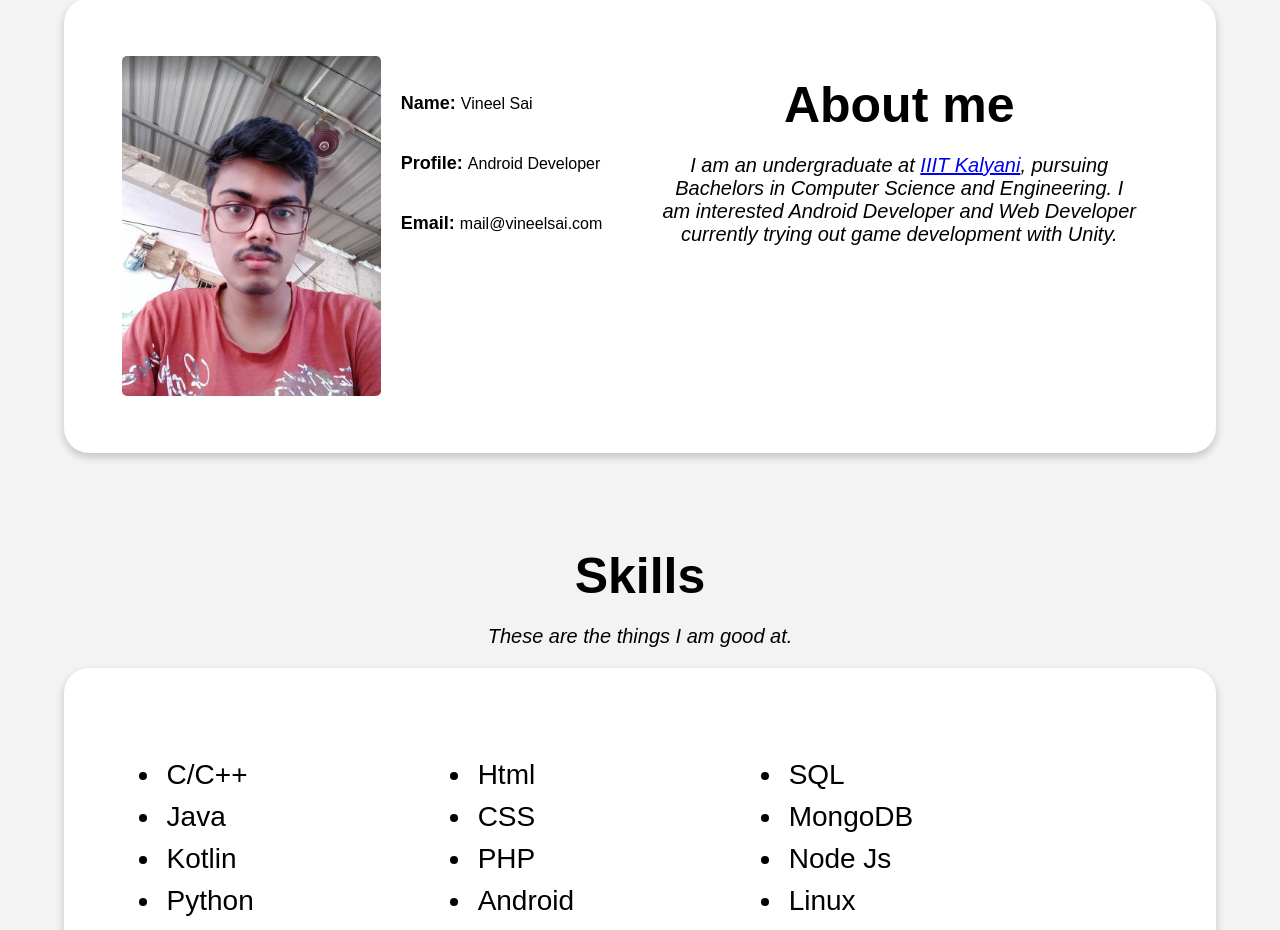
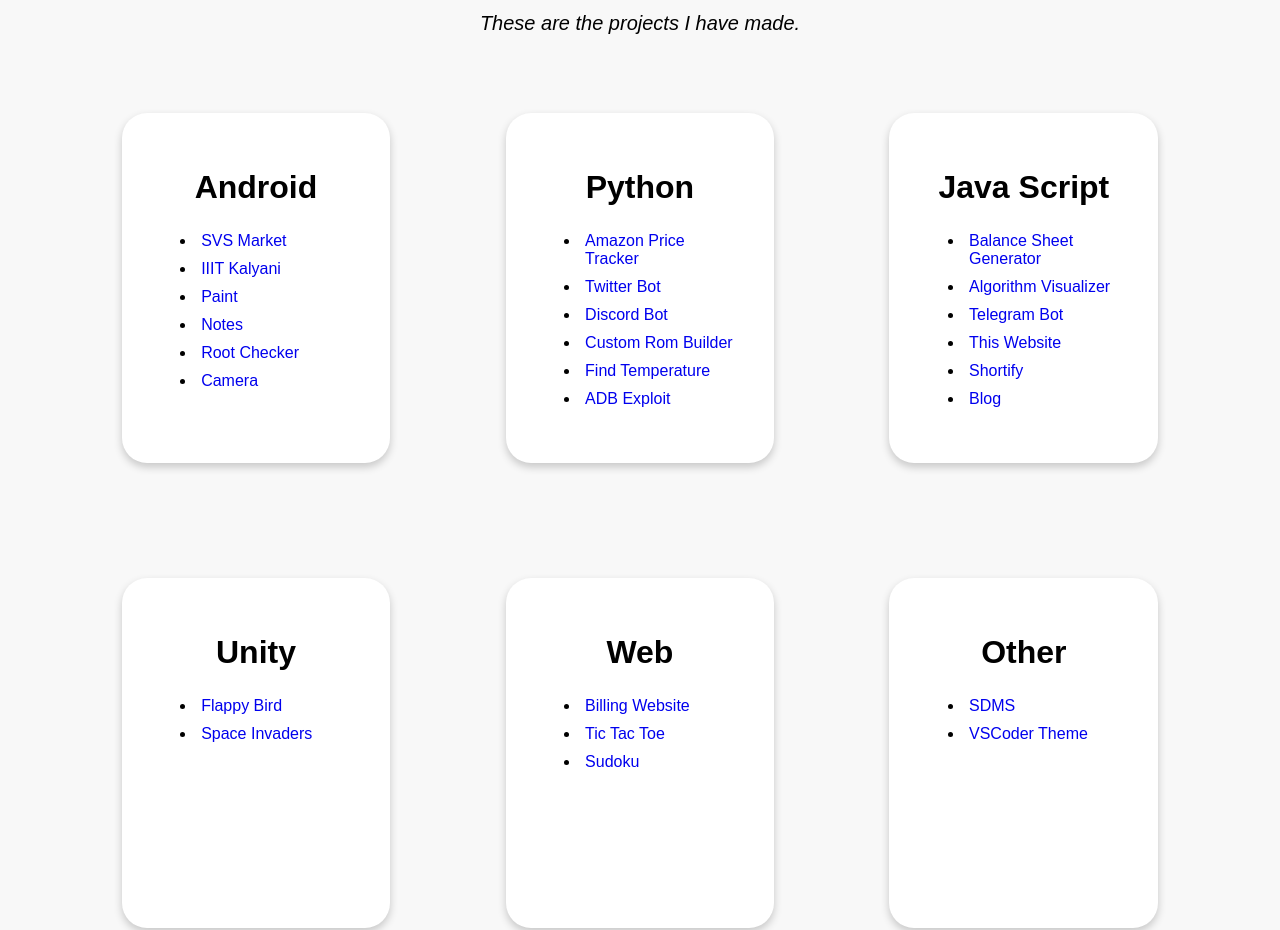
Before and after one commit to VSArchive/Portfolio-Archive-3, a Next.js app: page /portfolio in a window 1280 px wide. Shown: the part 930-1860 px from the top of the page. Built offline with nearby package versions, Linux system fonts and the light colour scheme; a web font is replaced by a local one.

Commit message:
remove some stuff

```diff
--- a/pages/portfolio.js
+++ b/pages/portfolio.js
@@ -14,8 +14,9 @@ export default function Home() {
 				<link rel="icon" href="/img/logo.png" />
 				<meta name="viewport" content="width=device-width, initial-scale=1" />
 				<meta name="Description"
-					content="Portfolio website of Vineel Sai I am an undergraduate at IIIT Kalyani, pursuing Bachelors in Computer
-    						Science and Engineering. I am a Android Developer and a Web Developer currently trying out game development with Unity" />
+					content="Portfolio website of Vineel Sai. Hello, I am currently pursuing a bachelor's degree in Computer Science and Engineering at IIIT Kalyani. I'm interested in Android and Web development, and
+									I enjoy self-hosting my projects on various cloud providers such as AWS, Azure, Google Cloud Platform, Oracle Cloud, and other platforms. Docker, Kubernetes,
+									and other CI/CD and deployment-related applications also pique my interest." />
 				<link rel="apple-touch-icon" href="/img/logo.png" />
 				<link href='https://fonts.googleapis.com/css?family=Sofia' rel='stylesheet' />
 
@@ -26,10 +27,9 @@ export default function Home() {
 				<div id="navbar" className={styles.navbar}>
 					<a href="/" id="logo">Vineel Sai</a>
 					<div className={styles.navbarRight}>
-						<a id="homeNav" className={styles.active} href="#home">Home</a>
-						<a id="aboutNav" href="#about">About</a>
-						<a id="skillsNav" href="#skills">Skills</a>
+						<a id="homeNav" href="#home">Home</a>
 						<a id="projectsNav" href="#projects">Projects</a>
+						<a id="blogNav" href="https://vineelsai.com">Blog</a>
 						<a id="resumeNav" href="https://vineelsai.com/resume/resume.pdf">Resume</a>
 						<a id="contactNav" href="#contact">Contact</a>
 					</div>
@@ -50,71 +50,7 @@ export default function Home() {
 					</p>
 				</div>
 
-				<div id="about" className={styles.about}>
-					<div className={`${styles.row} ${styles.card} ${styles.rounded}`}>
-						<div className={styles.columnAbout1}>
-							<img id="img" alt="profile" src={'/img/profile.jpg'} className={styles.container}></img>
-						</div>
-						<div className={styles.columnAbout2}>
-							<p><span className={styles.titles}>Name: </span> <span className={styles.des}>Vineel Sai</span></p>
-							<p><span className={styles.titles}>Profile: </span> <span className={styles.des}>Android
-								Developer</span></p>
-							<p><span className={styles.titles}>Email: </span> <span className={styles.des}>mail@vineelsai.com</span></p>
-						</div>
-						<div className={styles.columnAbout3}>
-							<div>
-								<p className={styles.title}>
-									About me
-								</p>
-								<p className={styles.fontItalic}>
-									I am an undergraduate at <a href="https://redirect.vineelsai.com/iiitkalyani">IIIT
-										Kalyani</a>, pursuing
-									Bachelors in Computer
-									Science and Engineering. I am interested Android Developer and Web Developer currently trying
-									out game development with Unity.
-								</p>
-							</div>
-						</div>
-					</div>
-				</div>
-
-				<div id="skills" className={styles.skills}>
-					<div>
-						<h3 className={styles.title}>
-							Skills
-						</h3>
-						<p className={styles.fontItalic}>These are the things I am
-							good at.</p>
-					</div>
-					<div className={`${styles.row} ${styles.card} ${styles.titleSkills} ${styles.rounded}`}>
-						<ul className={styles.column3}>
-							<li>C/C++</li>
-							<li>Java</li>
-							<li>Kotlin</li>
-							<li>Python</li>
-							<li>Java Script</li>
-						</ul>
-
-						<ul className={styles.column3}>
-							<li>Html</li>
-							<li>CSS</li>
-							<li>PHP</li>
-							<li>Android</li>
-							<li>Django</li>
-						</ul>
-
-						<ul className={styles.column3}>
-							<li>SQL</li>
-							<li>MongoDB</li>
-							<li>Node Js</li>
-							<li>Linux</li>
-							<li>Bash</li>
-						</ul>
-					</div>
-				</div>
-
 				<div id="projects" className={styles.projects}>
-
 					<div>
 						<h3 className={styles.title}>
 							Projects
@@ -125,50 +61,58 @@ export default function Home() {
 
 					<div className={styles.row}>
 						<div className={`${styles.columnProjects} ${styles.card} ${styles.rounded} ${styles.des}`}>
-							<h1>Android</h1>
+							<h1 className={styles.centerHeading}>Android</h1>
 							<ul>
-								<li><a href="https://play.google.com/store/apps/details?id=com.vs.supermarket">SVS Market</a></li>
-								<li><a href="https://redirect.vineelsai.com/github/IIIT-Kalyani">IIIT Kalyani</a></li>
-								<li><a href="https://redirect.vineelsai.com/github/Paint">Paint</a></li>
-								<li><a href="https://redirect.vineelsai.com/github/Take-Notes">Notes</a></li>
+								<li><a className={styles.removeUnderline} href="https://redirect.vineelsai.com/github/Shopping-App">SVS Market</a></li>
+								<li><a className={styles.removeUnderline} href="https://redirect.vineelsai.com/github/IIIT-Kalyani">IIIT Kalyani</a></li>
+								<li><a className={styles.removeUnderline} href="https://redirect.vineelsai.com/github/Paint">Paint</a></li>
+								<li><a className={styles.removeUnderline} href="https://redirect.vineelsai.com/github/Take-Notes">Notes</a></li>
+								<li><a className={styles.removeUnderline} href="https://redirect.vineelsai.com/github/Root-Checker">Root Checker</a></li>
+								<li><a className={styles.removeUnderline} href="https://redirect.vineelsai.com/github/Camera">Camera</a></li>
 							</ul>
 						</div>
 						<div className={`${styles.columnProjects} ${styles.card} ${styles.rounded} ${styles.des}`}>
-							<h1>Unity</h1>
+							<h1 className={styles.centerHeading}>Python</h1>
 							<ul>
-								<li><a href="https://redirect.vineelsai.com/github/Flappy-Bird">Flappy Bird</a></li>
-								<li><a href="https://redirect.vineelsai.com/github/Space-Invaders">Space Invaders</a></li>
+								<li><a className={styles.removeUnderline} href="https://redirect.vineelsai.com/github/AmazonPriceTracker">Amazon Price Tracker</a></li>
+								<li><a className={styles.removeUnderline} href="https://redirect.vineelsai.com/github/Twitter-Bot">Twitter Bot</a></li>
+								<li><a className={styles.removeUnderline} href="https://redirect.vineelsai.com/github/Discord-Bot">Discord Bot</a></li>
+								<li><a className={styles.removeUnderline} href="https://redirect.vineelsai.com/github/Custom-Rom-Builder">Custom Rom Builder</a></li>
+								<li><a className={styles.removeUnderline} href="https://redirect.vineelsai.com/github/Find-Temperature">Find Temperature</a></li>
+								<li><a className={styles.removeUnderline} href="https://redirect.vineelsai.com/github/ADB-Exploit">ADB Exploit</a></li>
 							</ul>
 						</div>
 						<div className={`${styles.columnProjects} ${styles.card} ${styles.rounded} ${styles.des}`}>
-							<h1>Python</h1>
+							<h1 className={styles.centerHeading}>Java Script</h1>
 							<ul>
-								<li><a href="https://redirect.vineelsai.com/github/AmazonPriceTracker">Amazon Price Tracker</a></li>
-								<li><a href="https://redirect.vineelsai.com/github/Twitter-Bot">Twitter Bot</a></li>
-								<li><a href="https://redirect.vineelsai.com/github/Find-Temperature">Find Temperature</a></li>
-								<li><a href="https://redirect.vineelsai.com/github/ADB-Exploit">ADB Exploit</a></li>
+								<li><a className={styles.removeUnderline} href="https://redirect.vineelsai.com/github/Balance-Sheet-Generator">Balance Sheet Generator</a></li>
+								<li><a className={styles.removeUnderline} href="https://redirect.vineelsai.com/github/Algo">Algorithm Visualizer</a></li>
+								<li><a className={styles.removeUnderline} href="https://redirect.vineelsai.com/github/Telegram-Bot">Telegram Bot</a></li>
+								<li><a className={styles.removeUnderline} href="https://redirect.vineelsai.com/github/Portfolio">This Website</a></li>
+								<li><a className={styles.removeUnderline} href="https://redirect.vineelsai.com/github/Shortify">Shortify</a></li>
+								<li><a className={styles.removeUnderline} href="https://redirect.vineelsai.com/github/Blog">Blog</a></li>
 							</ul>
 						</div>
 						<div className={`${styles.columnProjects} ${styles.card} ${styles.rounded} ${styles.des}`}>
-							<h1>Java Script</h1>
+							<h1 className={styles.centerHeading}>Unity</h1>
 							<ul>
-								<li><a href="https://redirect.vineelsai.com/github/vineelsai">This Website</a></li>
-								<li><a href="https://redirect.vineelsai.com/github/Blog">Blog</a></li>
-								<li><a href="https://redirect.vineelsai.com/github/F.R.I.D.A.Y-Bot">Telegram Bot</a></li>
-								<li><a href="https://redirect.vineelsai.com/github/URL-Shortener">URL Shortener</a></li>
+								<li><a className={styles.removeUnderline} href="https://redirect.vineelsai.com/github/Flappy-Bird">Flappy Bird</a></li>
+								<li><a className={styles.removeUnderline} href="https://redirect.vineelsai.com/github/Space-Invaders">Space Invaders</a></li>
 							</ul>
 						</div>
 						<div className={`${styles.columnProjects} ${styles.card} ${styles.rounded} ${styles.des}`}>
-							<h1>Web</h1>
+							<h1 className={styles.centerHeading}>Web</h1>
 							<ul>
-								<li><a href="https://redirect.vineelsai.com/github/Tic-Tac-Toe-Web">Tic Tac Toe</a></li>
-								<li><a href="https://redirect.vineelsai.com/github/Sudoku-Web">Sudoku</a></li>
+								<li><a className={styles.removeUnderline} href="https://redirect.vineelsai.com/github/Billing-Website">Billing Website</a></li>
+								<li><a className={styles.removeUnderline} href="https://redirect.vineelsai.com/github/Tic-Tac-Toe-Web">Tic Tac Toe</a></li>
+								<li><a className={styles.removeUnderline} href="https://redirect.vineelsai.com/github/Sudoku-Web">Sudoku</a></li>
 							</ul>
 						</div>
 						<div className={`${styles.columnProjects} ${styles.card} ${styles.rounded} ${styles.des}`}>
-							<h1>PHP</h1>
+							<h1 className={styles.centerHeading}>Other</h1>
 							<ul>
-								<li><a href="https://redirect.vineelsai.com/github/Billing-Website">Billing Website</a></li>
+								<li><a className={styles.removeUnderline} href="https://redirect.vineelsai.com/github/SDMS">SDMS</a></li>
+								<li><a className={styles.removeUnderline} href="https://redirect.vineelsai.com/github/vscoder">VSCoder Theme</a></li>
 							</ul>
 						</div>
 					</div>
--- a/styles/Home.module.css
+++ b/styles/Home.module.css
@@ -47,40 +47,18 @@
     animation-duration: 1s;
 }
 
-.navbarRight .active {
-    background-color: rgb(0, 100, 200);
-    color: white;
-}
-
-.about {
-    padding: 5%;
-    padding-top: 10%;
-    height: auto;
-    width: 100%;
-    background-color: rgb(243, 243, 243);
-}
-
-.skills {
-    padding: 5%;
-    height: auto;
-    width: 100%;
-    background-color: rgb(243, 243, 243);
-    margin-top: 0px;
-    padding-top: 0px;
-}
-
 .projects {
     padding: 5%;
     height: auto;
     width: 100%;
-    background-color: rgb(243, 243, 243);
+    background-color: rgb(248, 248, 248);
 }
 
 .contact {
     padding: 5%;
     height: auto;
     width: 100%;
-    background-color: rgb(243, 243, 243);
+    background-color: rgb(248, 248, 248);
     margin-top: 0px;
     padding-top: 0px;
 }
@@ -89,25 +67,12 @@
     box-shadow: 0 4px 8px 0 rgba(0,0,0,0.2);
     transition: 0.3s;
     margin-bottom: 30px;
-    padding: 5%;
+    padding: 3%;
     background-color: white;
 }
 
-.columnAbout1 {
-    float: left;
-    width: 25%;
-}
-
-.columnAbout2 {
-    padding-left: 20px;
-    float: left;
-    width: 25%;
-}
-
-.columnAbout3 {
-    padding: 20px;
-    float: left;
-    width: 50%;
+.card:hover {
+    box-shadow: 0 8px 16px 0 rgba(0,0,0,0.2);
 }
 
 .column {
@@ -123,7 +88,7 @@
 .columnProjects {
     float: left;
     width: 23.33%;
-    height: 400px;
+    height: 350px;
     margin: 5%;
 }
 
@@ -207,8 +172,12 @@
     font-size: medium;
 }
 
-.card:hover {
-    box-shadow: 0 8px 16px 0 rgba(0,0,0,0.2);
+.removeUnderline {
+    text-decoration: none;
+}
+
+.centerHeading{
+    text-align: center;
 }
 
 .box {
@@ -289,32 +258,7 @@
         height: 350px;
         margin: 5%;
     }
-    .aboutme {
-        float: inherit;
-        width: 100%;
-        height: auto;
-        padding: 0%;
-    }
 
-    .column3 {
-        float: left;
-        width: 40%;
-    }
-
-    .columnAbout1 {
-        float: left;
-        width: 50%;
-    }
-
-    .columnAbout2 {
-        float: left;
-        width: 50%;
-    }
-
-    .columnAbout3 {
-        float: left;
-        width: 100%;
-    }
     .navbarRight{
         padding-right: 50px;
     }
@@ -341,15 +285,6 @@
         height: 0px;
         width: 0px;
     }
-    .columnAbout1{
-        width: 100%;
-    }
-    .columnAbout2{
-        width: 100%;
-    }
-    .columnAbout3{
-        width: 100%;
-    }
     .parent-image {
         width: 100%;
         height: 50%;
@@ -368,9 +303,4 @@
         width: 90%;
         margin: 5%;
     }
-
-    .column3 {
-        float: left;
-        width: 60%;
-    }
 }
```
Also changed, not shown: pages/_middleware.js (added, +8 -0 lines).
